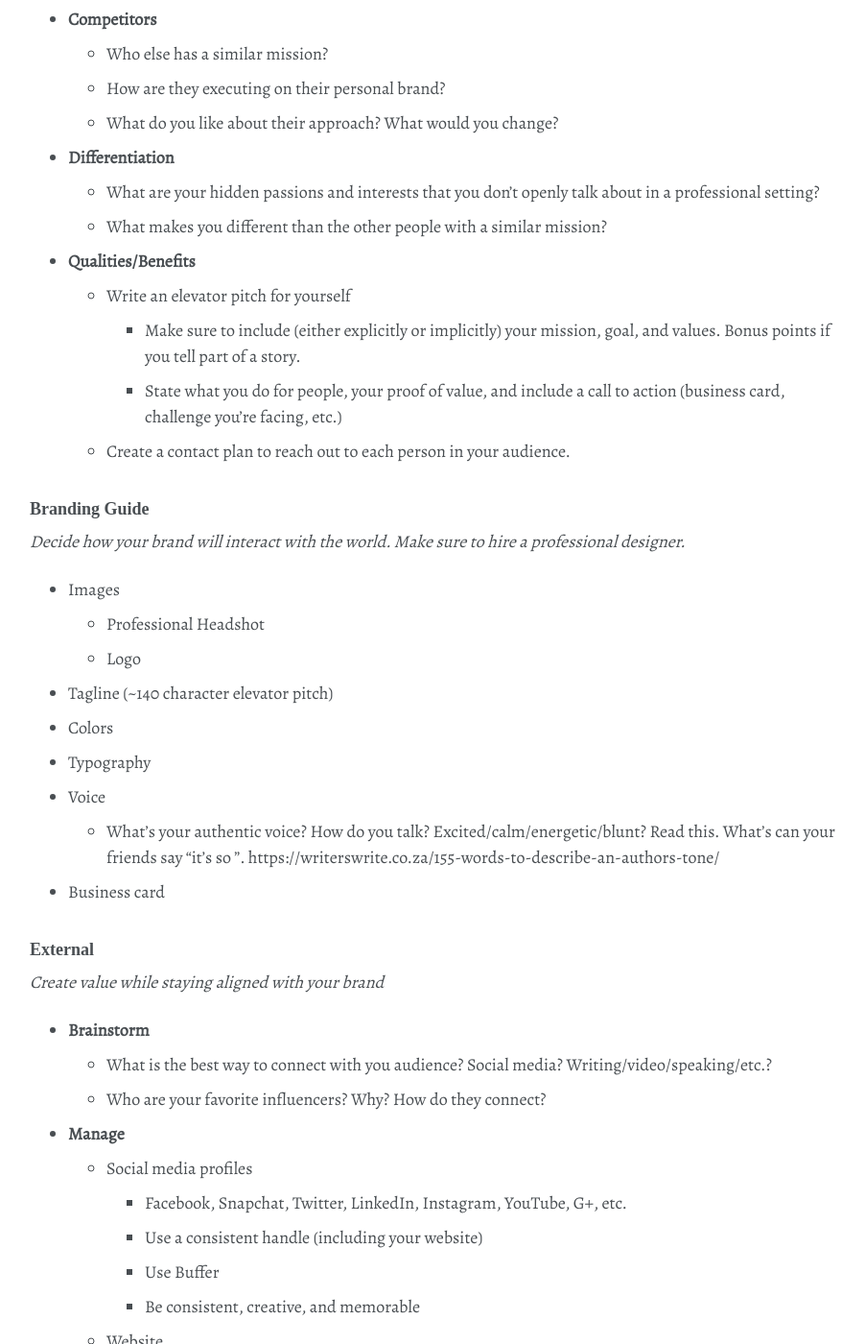
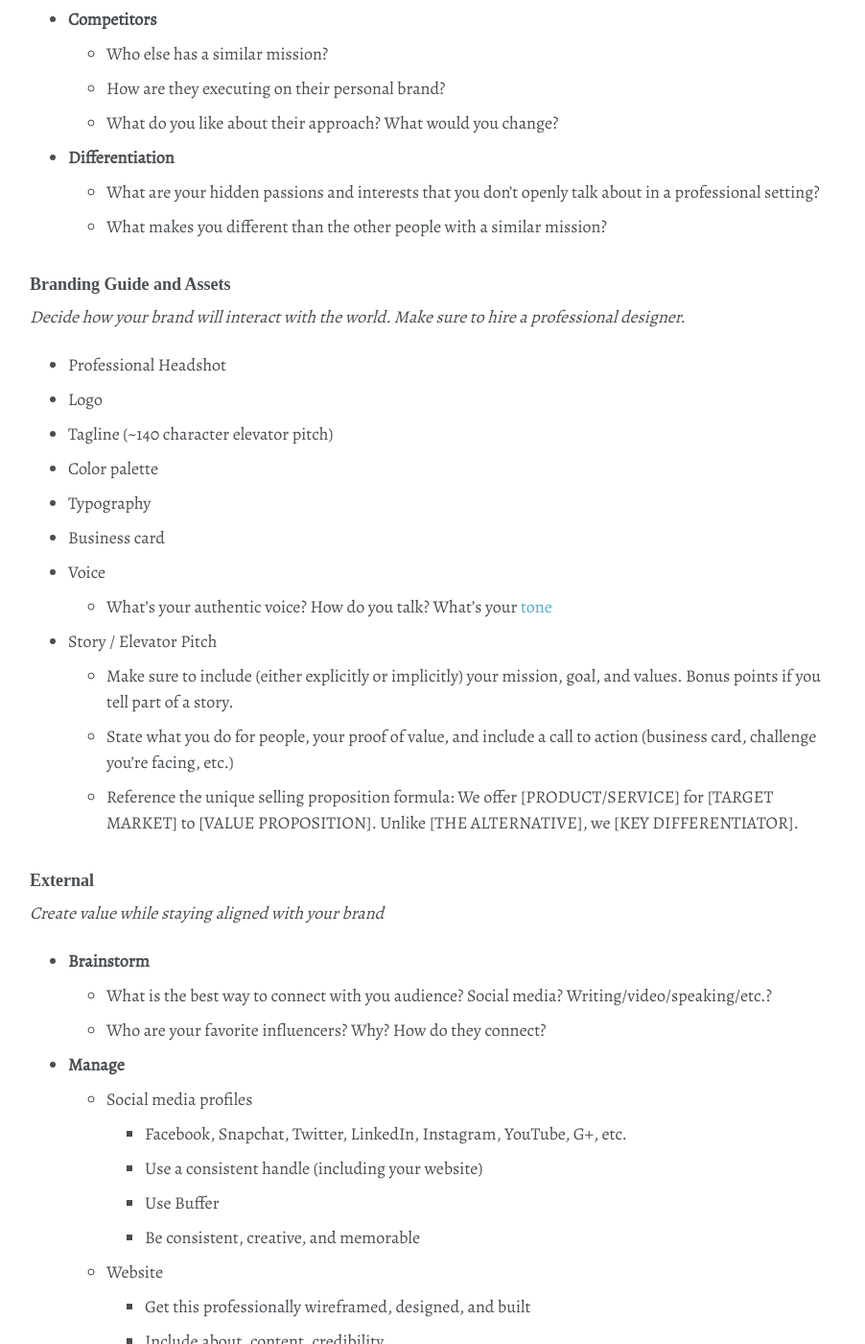
Before and after one commit to shanemileham/levelupmylife, a Jekyll site: the page built from _content/personal-development/personal-branding.md, in a window 1280 px wide and 1400 px high, scrolled down 1935 px. Shown: the whole window at 96% size, without its empty margins (87-989 px from the left). Built offline with Jekyll 4.4.1, drawn with Linux system fonts in a browser that asks for light colours; some web fonts are replaced; comment, search, counter and statistics services are not loaded; some of the changed text lies outside the part shown.

Commit message:
Working on personal branding doc

```diff
--- a/_content/personal-development/personal-branding.md
+++ b/_content/personal-development/personal-branding.md
@@ -16,10 +16,10 @@ _Decide on your brand_
   - Why do you want to build a personal brand?
   - What personal brands do you love? Why?
 - **Your Personality**
-  - Bio: What's your story? If someone were to retell it, what would they say?
+  - What's your story? If someone were to retell it, what would they say?
     - Why are you here?
     - What is your vision?
-  - Passion: What topics or tasks bring you pleasure?
+  - What topics or tasks bring you pleasure?
 - **Traits/Values/Beliefs**
   - What authentic values do you want to communicate and uphold on your mission?
   - What beliefs do you have that are crucial to your brand or mission?
@@ -55,24 +55,22 @@ _Decide how your brand will be a business_
 - **Differentiation**
   - What are your hidden passions and interests that you don’t openly talk about in a professional setting?
   - What makes you different than the other people with a similar mission?
-- **Qualities/Benefits**
-  - Write an elevator pitch for yourself
-    - Make sure to include (either explicitly or implicitly) your mission, goal, and values. Bonus points if you tell part of a story.
-    - State what you do for people, your proof of value, and include a call to action (business card, challenge you're facing, etc.)
-  - Create a contact plan to reach out to each person in your audience.
 
 
-### Branding Guide
+### Branding Guide and Assets
 _Decide how your brand will interact with the world. Make sure to hire a professional designer._
-- Images
-  - Professional Headshot
-  - Logo
+- Professional Headshot
+- Logo
 - Tagline (~140 character elevator pitch)
-- Colors
+- Color palette
 - Typography
+- Business card
 - Voice
-  - What’s your authentic voice? How do you talk? Excited/calm/energetic/blunt? Read this. What’s can your friends say “it’s so <your name>”. https://writerswrite.co.za/155-words-to-describe-an-authors-tone/
-- Business card
+  - What’s your authentic voice? How do you talk? What's your [tone](https://writerswrite.co.za/155-words-to-describe-an-authors-tone/)
+- Story / Elevator Pitch
+  - Make sure to include (either explicitly or implicitly) your mission, goal, and values. Bonus points if you tell part of a story.
+  - State what you do for people, your proof of value, and include a call to action (business card, challenge you're facing, etc.)
+  - Reference the unique selling proposition formula: We offer [PRODUCT/SERVICE] for [TARGET MARKET] to [VALUE PROPOSITION]. Unlike [THE ALTERNATIVE], we [KEY DIFFERENTIATOR].
 
 
 ### External
@@ -89,16 +87,11 @@ _Create value while staying aligned with your brand_
   - Website
     - Get this professionally wireframed, designed, and built
     - Include about, content, credibility
-  - Content: Blog, Vlog, Courses, Knowledge Base, etc.
   - Email signature
     - Include photo, name, title, company, phone, website, email, and links
+  - Content: Blog, Vlog, Courses, Knowledge Base, etc.
 - **Connect**
-  - Collaborate with influencers
-  - Be a speaker / on a panel
-  - Guest Post
-  - Create an event
-  - Go to the right events (professional networking, more casual, etc.)
-
+  - Create a contact plan to reach out to each person in your audience (For information on how to grow your brand, check out the links below)
 
 ## Resources
 - [QuickSprout's Complete Guide to Building Your Personal Brand](https://www.quicksprout.com/the-complete-guide-to-building-your-personal-brand/)
@@ -108,12 +101,6 @@ _Create value while staying aligned with your brand_
 
 
 ## TODO input
-Unique Selling Proposition:
-We offer [PRODUCT/SERVICE] for [TARGET MARKET] to [VALUE PROPOSITION]. Unlike [THE ALTERNATIVE], we [KEY DIFFERENTIATOR].
-Description words, metaphors,
-For (insert target customer) who (insert statement of need), (insert product name) is a (insert what the product does) that (insert product’s emotional benefits) unlike (insert competing alternatives). (Insert product name) will (insert long-term vision for the company).
-
 Sites:
-- https://www.quicksprout.com/the-complete-guide-to-building-your-personal-brand/
 - http://kk.org/thetechnium/1000-true-fans/
 - http://www.jmcfiles.org/files/stanford/branding/pb2014.html
```
